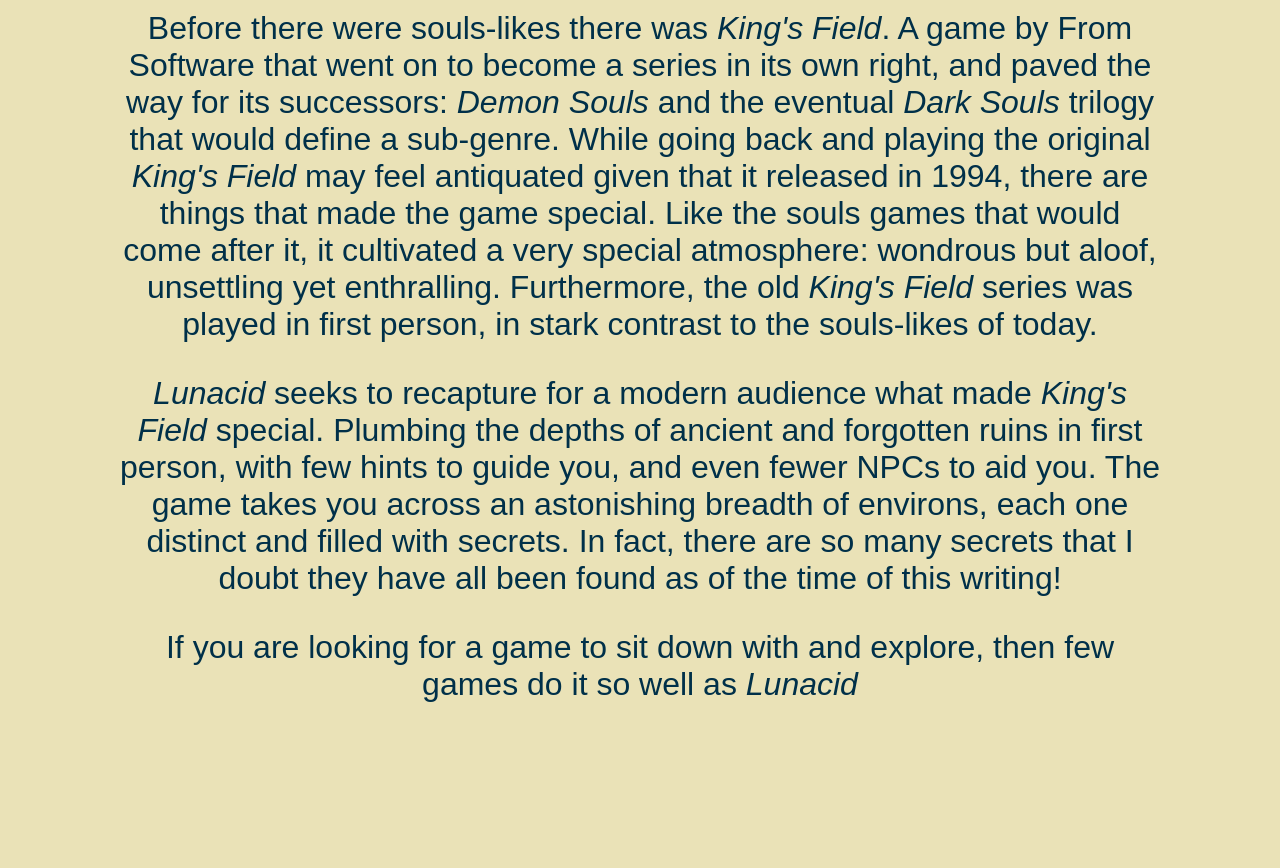
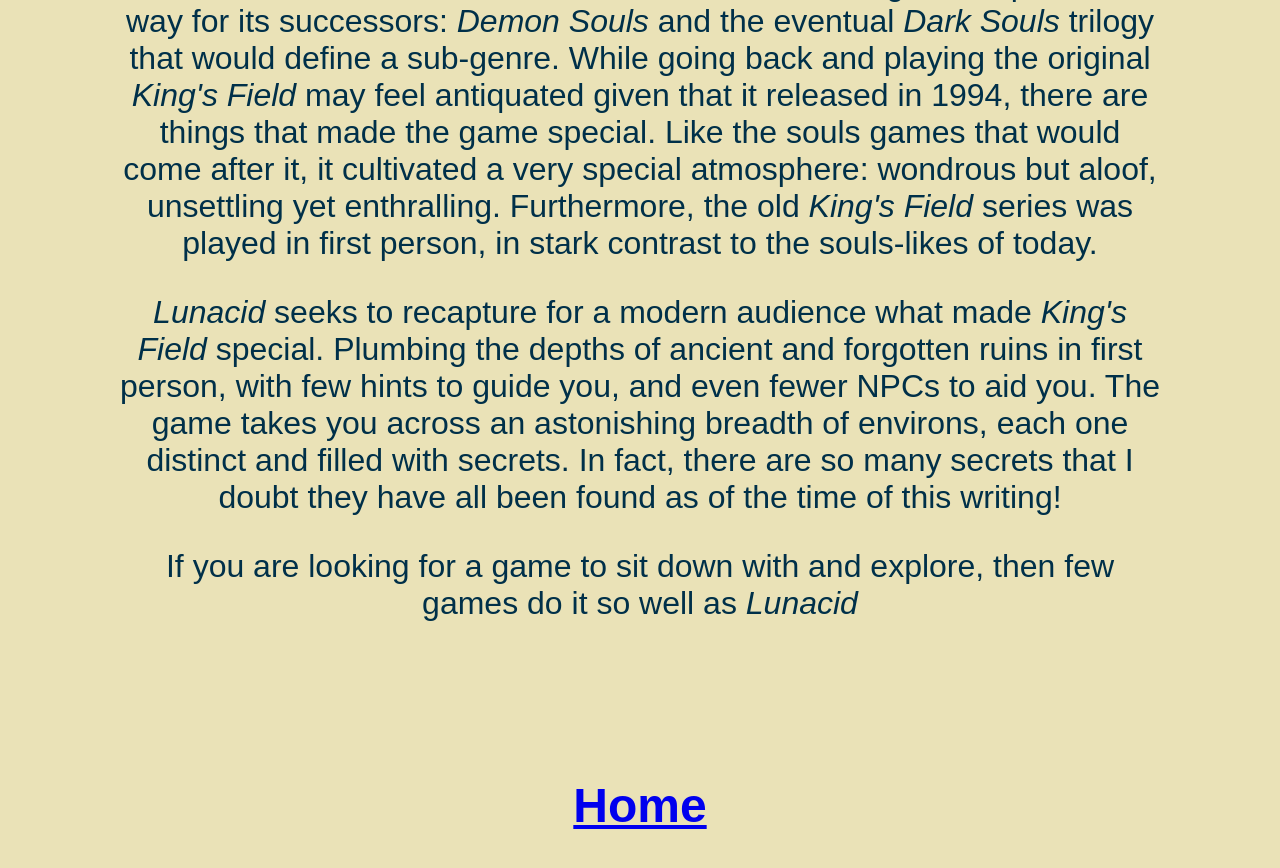
Before and after one commit to dvanbocxlaer/MI349-Final-Project, a plain HTML site: page featured.html in a window 1280 px wide. Shown: the part 1202-2070 px from the top of the page. Drawn offline with Linux system fonts and the light colour scheme; a script that the page names is missing.

Commit message:
home button after artivle

```diff
--- a/featured.html
+++ b/featured.html
@@ -12,7 +12,6 @@
     </header>
     <section id="featured">
         <h2>Featured Game</h2>
-        <h4><a href=index.html>Home</a></h4>
         <article class="blog-post">
             <h3>Lunacid</h3>
             <address class="author">Dylan VanBocxlaer</address>
@@ -24,6 +23,7 @@
             <p> <em>Lunacid</em> seeks to recapture for a modern audience what made <em>King&apos;s Field</em> special. Plumbing the depths of ancient and forgotten ruins in first person, with few hints to guide you, and even fewer NPCs to aid you. The game takes you across an astonishing breadth of environs, each one distinct and filled with secrets. In fact, there are so many secrets that I doubt they have all been found as of the time of this writing!</p>
             <p> If you are looking for a game to sit down with and explore, then few games do it so well as <em>Lunacid</em></p>
         </article>
+        <h4><a href=index.html>Home</a></h4>
     </section>
     <script src="index.js"></script>
   </body>
--- a/screen.css
+++ b/screen.css
@@ -37,6 +37,11 @@ h2 {
 
 h3 {
   font-size: 3em;
+}
+
+h4 {
+  font-size: 3em;
+  color: #F77F00;
 }
 
 p {
```
